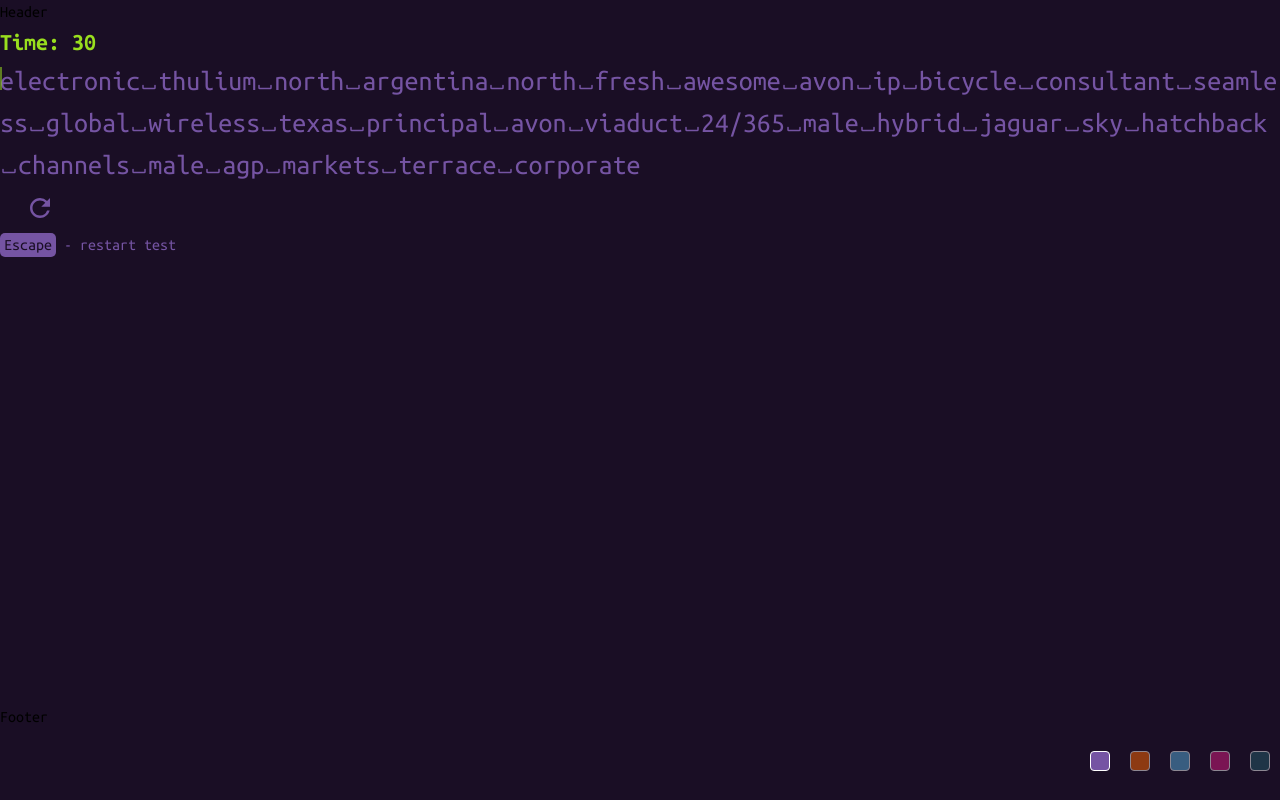
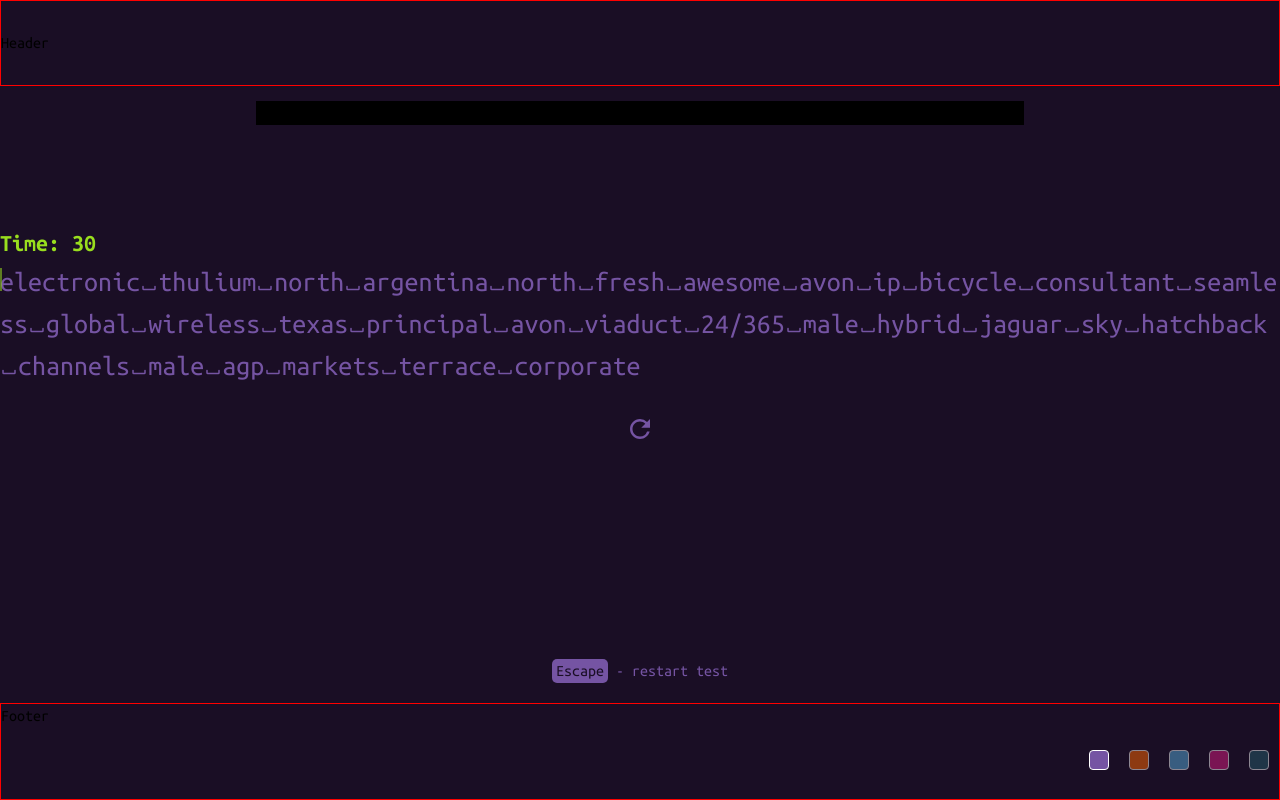
Before and after one commit to Fedor4994/typemania, a React (Create React App) app: page / in a window 1280 px wide. Built offline with nearby package versions, Linux system fonts and the light colour scheme.

Commit message:
Base layout

```diff
--- a/src/components/CountdownTimer/CountdownTimer.module.scss
+++ b/src/components/CountdownTimer/CountdownTimer.module.scss
@@ -22,4 +22,5 @@
 
 .countdownTimer {
   color: var(--timer-color);
+  margin-right: auto;
 }
--- a/src/components/EscapeClue/EscapeClue.module.scss
+++ b/src/components/EscapeClue/EscapeClue.module.scss
@@ -26,6 +26,10 @@
 }
 
 .clue {
+  display: block;
+  margin-top: auto;
+  margin-bottom: 20px;
+  text-align: center;
   color: var(--clue-color);
 }
 
--- /dev/null
+++ b/src/components/Navigation/Navigation.module.scss
@@ -0,0 +1,6 @@
+.navigation {
+  background-color: black;
+  width: 60%;
+  margin-top: 15px;
+  margin-bottom: 100px;
+}
--- /dev/null
+++ b/src/components/Navigation/Navigation.tsx
@@ -0,0 +1,7 @@
+import s from "./Navigation.module.scss";
+
+const Navigation = () => {
+  return <div className={s.navigation}>Navigation</div>;
+};
+
+export default Navigation;
--- a/src/components/RestartButton/RestartButton.module.scss
+++ b/src/components/RestartButton/RestartButton.module.scss
@@ -30,6 +30,7 @@
   border: none;
   cursor: pointer;
   padding: 7px 25px;
+  margin-top: 20px;
   border-radius: 7px;
   color: var(--button-color);
   background-color: transparent;
--- a/src/views/CountdownPage/CountdownPage.module.scss
+++ b/src/views/CountdownPage/CountdownPage.module.scss
@@ -0,0 +1,14 @@
+.countdownPage {
+  display: flex;
+  flex-direction: column;
+  align-items: center;
+}
+
+.typingArea {
+  position: relative;
+  display: flex;
+  width: 100%;
+  word-break: break-all;
+  align-items: center;
+  justify-content: center;
+}
--- a/src/views/CountdownPage/CountdownPage.tsx
+++ b/src/views/CountdownPage/CountdownPage.tsx
@@ -2,15 +2,14 @@ import {
   calculateAccurancyPercentage,
   calculateWordsPerMinute,
 } from "../../utils/helpers";
-
 import { useTimerTyping } from "../../hooks/useTimerTyping";
 import CountdownTimer from "../../components/CountdownTimer/CountdownTimer";
 import GeneratedWords from "../../components/GeneratedWords/GeneratedWords";
 import RestartButton from "../../components/RestartButton/RestartButton";
 import Results from "../../components/Results/Results";
 import UserTyping from "../../components/UserTyping/UserTyping";
-import EscapeClue from "../../components/EscapeClue/EscapeClue";
 import s from "./CountdownPage.module.scss";
+import Navigation from "../../components/Navigation/Navigation";
 
 const NUMBER_OF_WORDS = 30;
 const COUNTDOWN_SECONDS = 30;
@@ -21,35 +20,21 @@ const CountdownPage = () => {
 
   return (
     <div className={s.countdownPage}>
-      <div>
-        <Results
-          accurancyPercentage={calculateAccurancyPercentage(errors, totalTyped)}
-          errors={errors}
-          speed={calculateWordsPerMinute(
-            totalTyped - errors,
-            COUNTDOWN_SECONDS
-          )}
-          state={state}
-        />
-        <CountdownTimer timeLeft={timeLeft} />
-      </div>
+      <Navigation />
+      <CountdownTimer timeLeft={timeLeft} />
 
-      <div
-        style={{
-          position: "relative",
-          display: "flex",
-          width: "100%",
-          wordBreak: "break-all",
-          alignItems: "center",
-          justifyContent: "center",
-        }}
-      >
+      <div className={s.typingArea}>
         <GeneratedWords words={words} />
         <UserTyping words={words} userInput={typed} />
       </div>
 
       <RestartButton onRestart={onRestart} />
-      <EscapeClue />
+      <Results
+        accurancyPercentage={calculateAccurancyPercentage(errors, totalTyped)}
+        errors={errors}
+        speed={calculateWordsPerMinute(totalTyped - errors, COUNTDOWN_SECONDS)}
+        state={state}
+      />
     </div>
   );
 };
--- a/src/views/Layout/Layout.module.scss
+++ b/src/views/Layout/Layout.module.scss
@@ -1,7 +1,16 @@
 .content {
+  display: flex;
   flex: 1 0 auto;
+  flex-direction: column;
+}
+
+.header {
+  padding-top: 30px;
+  padding-bottom: 30px;
+  border: 1px solid red;
 }
 
 .footer {
+  border: 1px solid red;
   flex: 0 0 auto;
 }
--- a/src/views/Layout/Layout.tsx
+++ b/src/views/Layout/Layout.tsx
@@ -1,4 +1,5 @@
 import { Outlet } from "react-router-dom";
+import EscapeClue from "../../components/EscapeClue/EscapeClue";
 import ThemeSwitcher from "../../components/ThemeSwitcher/ThemeSwitcher";
 import s from "./Layout.module.scss";
 
@@ -6,10 +7,11 @@ const Layout = () => {
   return (
     <>
       <div className={s.content}>
-        <header>Header</header>
+        <header className={s.header}>Header</header>
         <main>
           <Outlet />
         </main>
+        <EscapeClue />
       </div>
       <footer className={s.footer}>
         <span>Footer</span>
```
